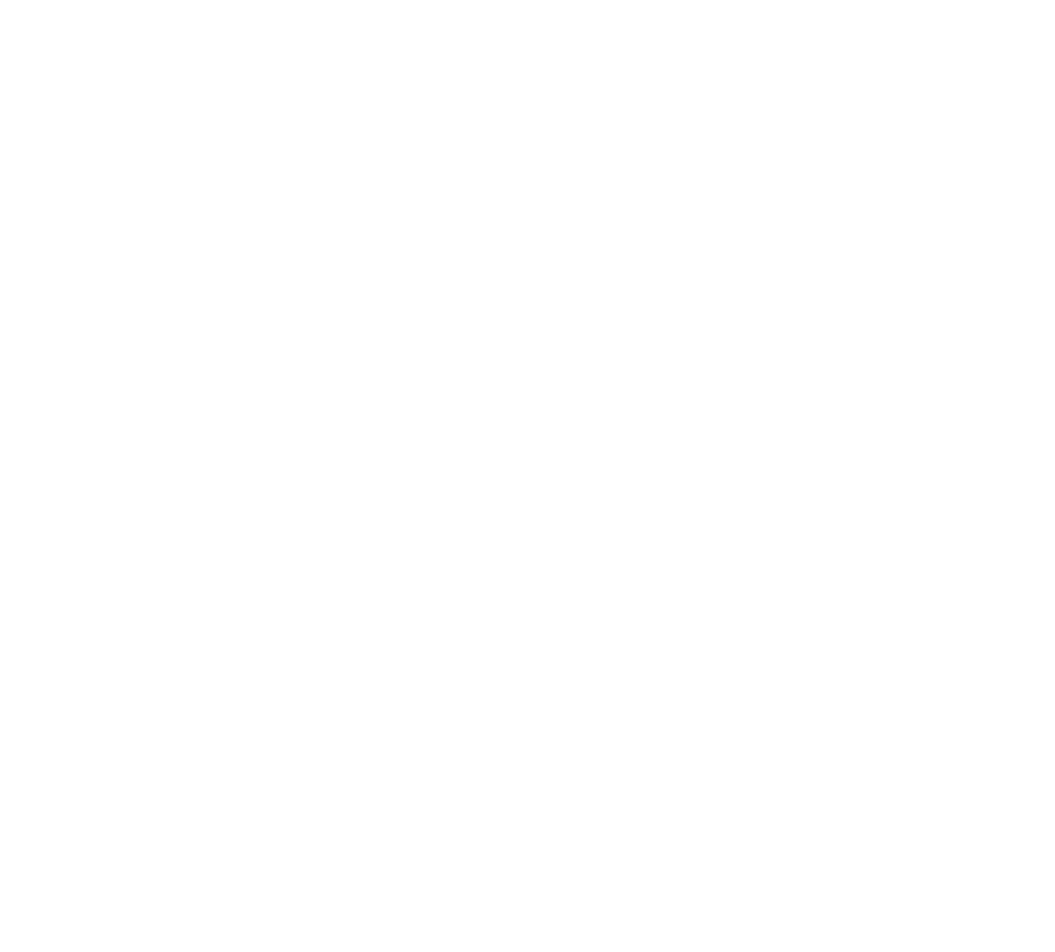
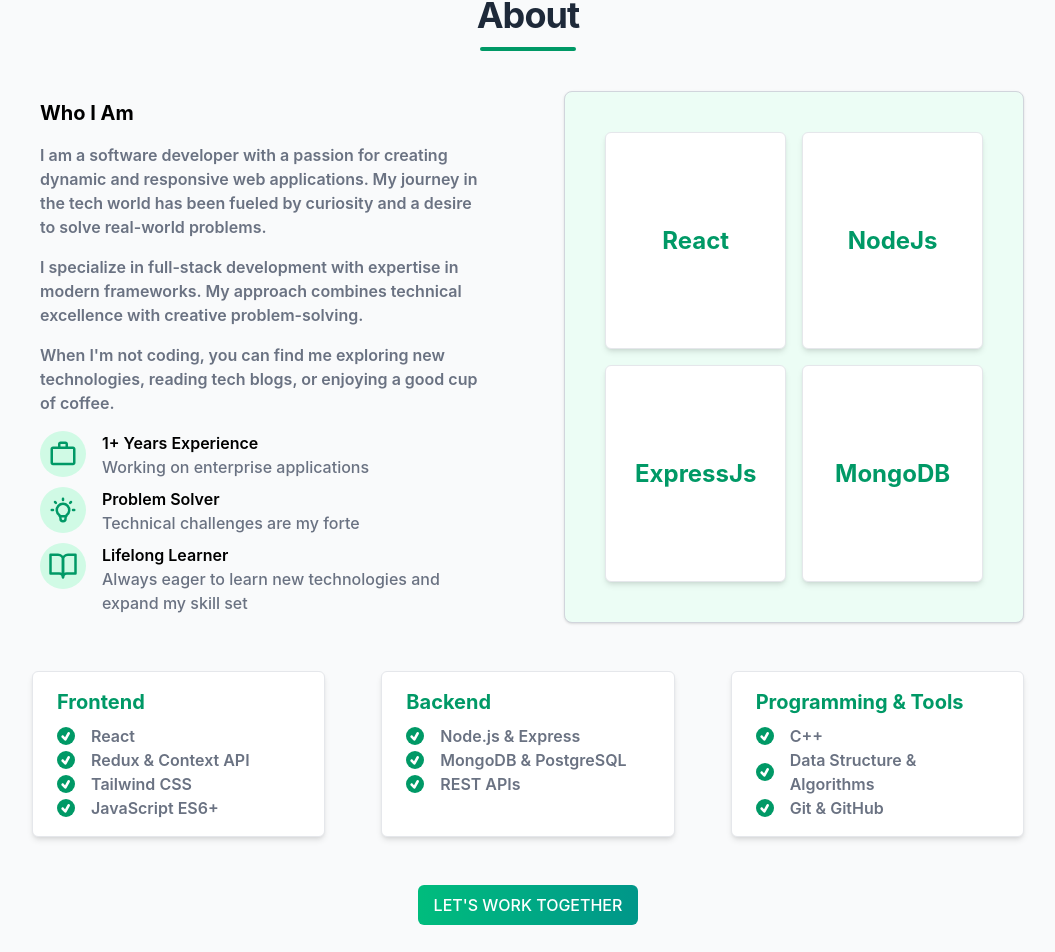
Before and after one commit to hemant-kaushik/perosonal-portfolio, a React (Vite) app: page / in a window 1280 px wide. Shown: the part 885-1837 px from the top of the page, without its empty margins (112-1167 px from the left). Before the commit the page ends 800 px from the top, so only its background shows below. Built offline with nearby package versions, Linux system fonts and the light colour scheme.

Commit message:
Responsive about section

```diff
--- a/package.json
+++ b/package.json
@@ -11,6 +11,7 @@
   },
   "dependencies": {
     "@tailwindcss/vite": "^4.1.4",
+    "framer-motion": "^12.9.4",
     "prettier": "^3.5.3",
     "react": "^19.0.0",
     "react-dom": "^19.0.0",
--- a/src/App.tsx
+++ b/src/App.tsx
@@ -1,6 +1,7 @@
 import './App.css'
 import { useEffect, useState } from 'react';
 import { Home } from './pages/Home';
+import { About } from './pages/About';
 
 function App() {
   const [isMobile, setIsMobile] = useState<boolean>(false);
@@ -16,6 +17,7 @@
   return (
     <>
       <Home isMobile={isMobile} />
+      <About />
     </>
   )
 }
--- /dev/null
+++ b/src/components/common.tsx
@@ -0,0 +1,43 @@
+import { MdWorkOutline } from "react-icons/md";
+import { TbBulb } from "react-icons/tb";
+import { FiBookOpen } from "react-icons/fi";
+
+export const aboutSectionContentArray = [
+    { description: 'I am a software developer with a passion for creating dynamic and responsive web applications. My journey in the tech world has been fueled by curiosity and a desire to solve real-world problems.' },
+    { description: 'I specialize in full-stack development with expertise in modern frameworks. My approach combines technical excellence with creative problem-solving.' },
+    { description: 'When I\'m not coding, you can find me exploring new technologies, reading tech blogs, or enjoying a good cup of coffee.' }
+]
+
+export const aboutSectionBoxArray = ['React', 'NodeJs', 'ExpressJs', 'MongoDB'];
+
+export const aboutSectionIconDataArray = [
+    {
+        icon: <MdWorkOutline />,
+        title: '1+ Years Experience',
+        description: 'Working on enterprise applications'
+    },
+    {
+        icon: <TbBulb />,
+        title: 'Problem Solver',
+        description: 'Technical challenges are my forte'
+    },
+    {
+        icon: <FiBookOpen />,
+        title: 'Lifelong Learner',
+        description: 'Always eager to learn new technologies and expand my skill set'
+    }
+]
+export const aboutSectionSkillsArray = [
+    {
+        title: 'Frontend',
+        skills: ['React', 'Redux & Context API', 'Tailwind CSS', 'JavaScript ES6+'],
+    },
+    {
+        title: 'Backend',
+        skills: ['Node.js & Express', 'MongoDB & PostgreSQL', 'REST APIs'],
+    },
+    {
+        title: 'Programming & Tools',
+        skills: ['C++', 'Data Structure & Algorithms', 'Git & GitHub'],
+    },
+]
--- /dev/null
+++ b/src/pages/About.tsx
@@ -0,0 +1,92 @@
+import { motion } from 'framer-motion';
+import { TiTick } from "react-icons/ti";
+import { aboutSectionBoxArray, aboutSectionContentArray, aboutSectionIconDataArray, aboutSectionSkillsArray } from '../components/common';
+import { Button } from '../components/Button';
+
+export const About = () => {
+    return (
+        <motion.div
+            className="about-section flex flex-col items-center w-full min-h-screen bg-gray-50 px-4 py-20"
+            initial={{ opacity: 0, y: 50 }}
+            whileInView={{ opacity: 1, y: 0 }}
+            transition={{ duration: 0.8, ease: 'easeOut' }}
+            viewport={{ once: true, amount: 0.3 }}
+        >
+            <div className="heading flex flex-col items-center gap-3 mb-10">
+                <h1 className="font-bold tracking-tight text-2xl sm:text-3xl lg:text-4xl text-gray-800">
+                    About
+                </h1>
+                <div className="w-24 border-b-4 border-emerald-600 rounded-full"></div>
+            </div>
+
+            {/* Top Section */}
+            <div className="top-section w-full mx-auto flex flex-col lg:flex-row lg:max-w-5xl md:max-w-3xl sm:max-w-xl items-stretch gap-10 mb-12">
+                {/* Left Content */}
+                <div className="left w-full lg:w-1/2 flex flex-col gap-4 p-2">
+                    <h2 className="text-xl font-bold mx-4">Who I Am</h2>
+                    {aboutSectionContentArray.map((item, index) => (
+                        <p key={index} className="text-base text-gray-500 font-semibold mx-4">
+                            {item.description}
+                        </p>
+                    ))}
+                    <div className="flex flex-col gap-2 mx-4">
+                        {aboutSectionIconDataArray.map((item, index) => (
+                            <div key={index} className="flex items-start gap-4">
+                                <div className="text-3xl text-emerald-600 bg-emerald-100 rounded-full p-2">
+                                    {item.icon}
+                                </div>
+                                <div>
+                                    <h3 className="font-semibold">{item.title}</h3>
+                                    <p className="text-gray-500 font-medium">{item.description}</p>
+                                </div>
+                            </div>
+                        ))}
+                    </div>
+                </div>
+
+                {/* Right Boxes */}
+                <div className="right w-full lg:w-1/2 flex">
+                    <div className="grid grid-cols-2 gap-4 border border-gray-300 shadow-sm rounded-lg p-10 bg-emerald-50 w-full h-full mx-4">
+                        {aboutSectionBoxArray.map((item, index) => (
+                            <div
+                                key={index}
+                                className="border border-gray-200 shadow-md rounded-md bg-white flex flex-col items-center justify-center p-4"
+                            >
+                                <div className="lg:text-2xl md:text-2xl sm:text-xl font-bold text-emerald-600">{item}</div>
+                            </div>
+                        ))}
+                    </div>
+                </div>
+            </div>
+
+            {/* Bottom Section: Skills */}
+            <div className="bottom-section w-full lg:max-w-5xl md:max-w-3xl sm:max-w-xl mx-auto flex flex-col md:flex-row justify-between gap-6 mb-12">
+                {aboutSectionSkillsArray.map((item, index) => (
+                    <div
+                        key={index}
+                        className="flex-1 border border-gray-200 shadow-md rounded-md bg-white flex flex-col gap-2 px-6 py-4 mx-4"
+                    >
+                        <div className="text-xl font-bold text-emerald-600">{item.title}</div>
+                        <ul className="list-none">
+                            {item.skills.map((skill, skillIndex) => (
+                                <li key={skillIndex} className="flex items-center gap-4 text-gray-500 font-semibold">
+                                    <span className="text-white bg-emerald-600 rounded-full p-[1px]"><TiTick /></span>
+                                    {skill}
+                                </li>
+                            ))}
+                        </ul>
+                    </div>
+                ))}
+            </div>
+            <div className="button">
+                <Button
+                    id='workTogether'
+                    type='button'
+                    buttonType="fill"
+                >
+                    Let's Work Together
+                </Button>
+            </div>
+        </motion.div>
+    );
+};
```
